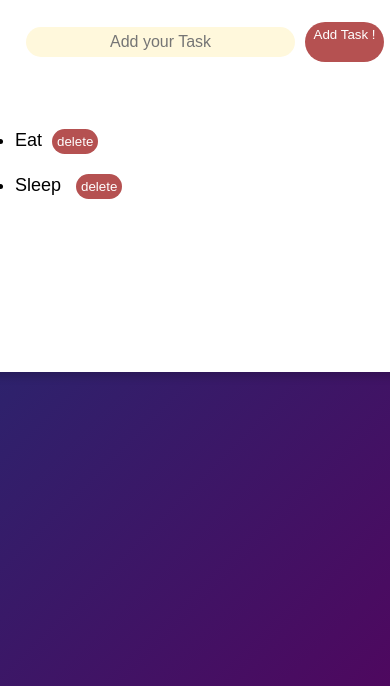
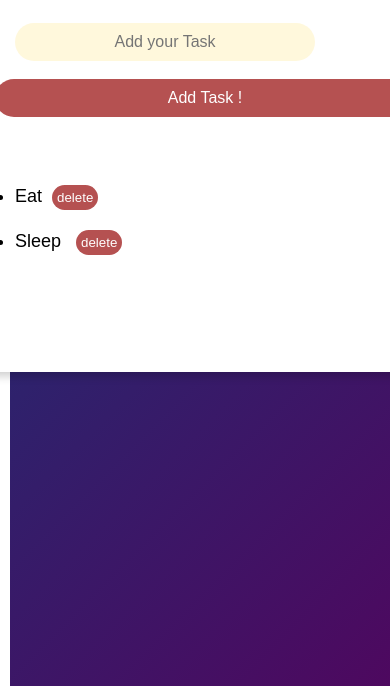
Before and after one commit to PratikKothare123/ToDo-_List, a plain HTML site: page index.html in a window 390 px wide. Shown: the part 158-844 px from the top of the page. Drawn offline with Linux system fonts and the light colour scheme.

Commit message:
resopnveness add

```diff
--- a/index.html
+++ b/index.html
@@ -6,6 +6,8 @@
     <title>Document</title>
     <link rel="stylesheet" href="todo.css">
     <link rel="stylesheet" href="https://cdnjs.cloudflare.com/ajax/libs/font-awesome/6.5.0/css/all.min.css">
+    <meta name="viewport" content="width=device-width, initial-scale=1.0">
+
 
 </head>
 <body>
@@ -15,9 +17,10 @@
         <br>
         <div class="input">
             <div class="input-container">
-  <input type="text" placeholder="Add your Task" />
-  <button class="btn" onclick="addTask()">Add Task ! &nbsp;&nbsp;&nbsp;</button>
-</div>
+                <input type="text" id="taskInput" placeholder="Add your Task" />
+                <button class="btn" onclick="addTask()">Add Task !</button>
+            </div>
+
 
         </div>
           <br>
--- a/todo.css
+++ b/todo.css
@@ -82,11 +82,22 @@
 
 .input-container {
   display: flex;
+  gap: 10px;
   flex-wrap: nowrap;
-  align-items: center;
-  justify-content: center;
-  margin: 19px auto;
-  max-width: 90%;
+  width: 100%;
+  max-width: 100%;
+  margin: 20px auto;
+  padding: 0 10px;
+}
+
+.input-container input {
+  flex: 1;
+  padding: 10px;
+  font-size: 1rem;
+}
+.input-container .btn {
+  padding: 10px 16px;
+  font-size: 1rem;
 }
 .btn {
   border-radius: 20px;
@@ -122,9 +133,76 @@
     opacity: 1;
     cursor: pointer;
 }
+#taskList li {
+  font-size: 1rem;
+  padding: 10px;
+  max-width: 100%;
+  word-wrap: break-word;
+}
+@media (max-width: 600px) {
+  .input-container {
+    flex-direction: column;
+    align-items: stretch;
+  }
+
+  .input-container .btn {
+    width: 100%;
+    margin-top: 8px;
+  }
+}
 
 ul li{
     font-size: large;
     justify-content: space-between;
 
 }
+
+/* make body responsive */
+body {
+  padding: 0 10px;
+}
+
+/* Auto width for container */
+#main,
+.todo-container {
+  width: 100%;
+  max-width: 600px;
+  margin: 0 auto;
+}
+
+/* Input and button container */
+.input-container {
+  display: flex;
+  gap: 10px;
+  flex-wrap: nowrap;
+  width: 100%;
+}
+
+.input-container input {
+  flex: 1;
+  padding: 10px;
+  font-size: 1rem;
+}
+
+.input-container .btn {
+  padding: 10px 16px;
+  font-size: 1rem;
+}
+
+/* Task items */
+#taskList li {
+  font-size: 1rem;
+  padding: 10px;
+  word-wrap: break-word;
+}
+
+/* Mobile adjustments */
+@media (max-width: 600px) {
+  .input-container {
+    flex-direction: column;
+  }
+  .input-container .btn {
+    width: 100%;
+    margin-top: 8px;
+  }
+}
```
